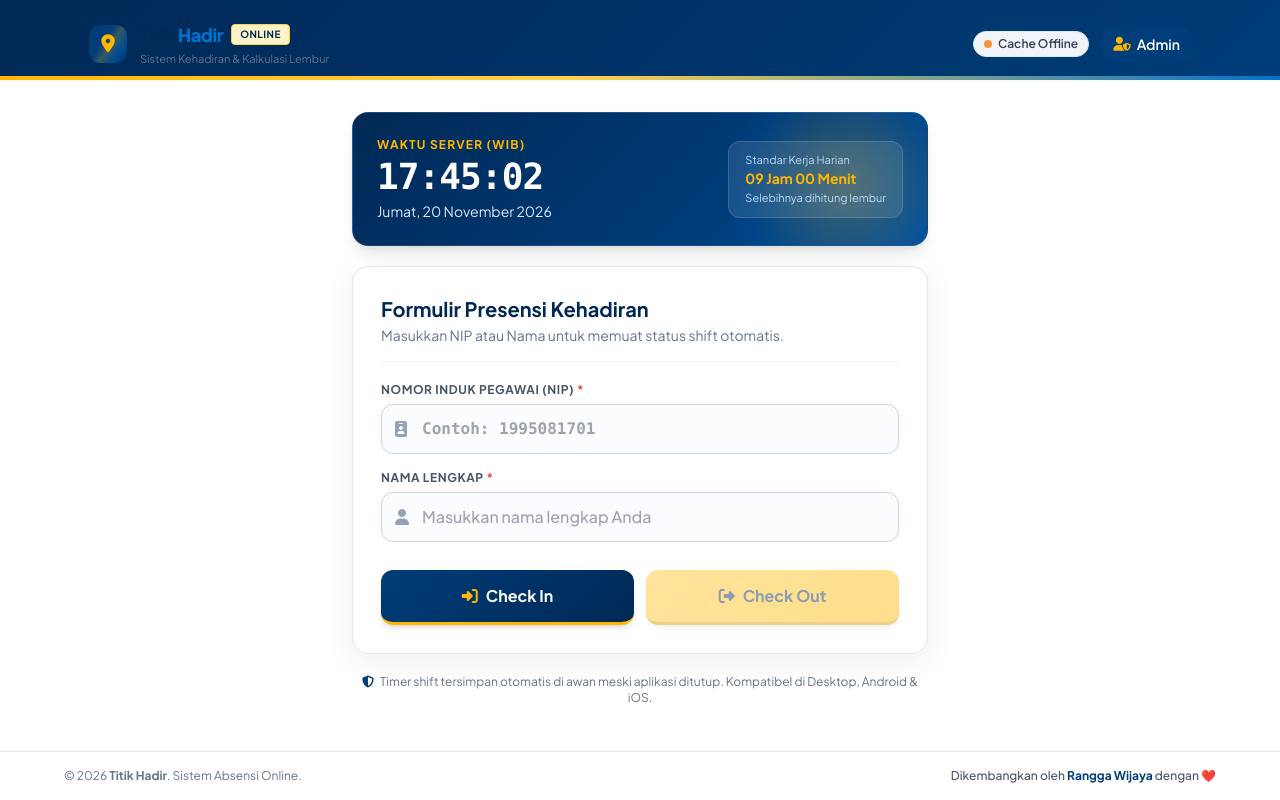
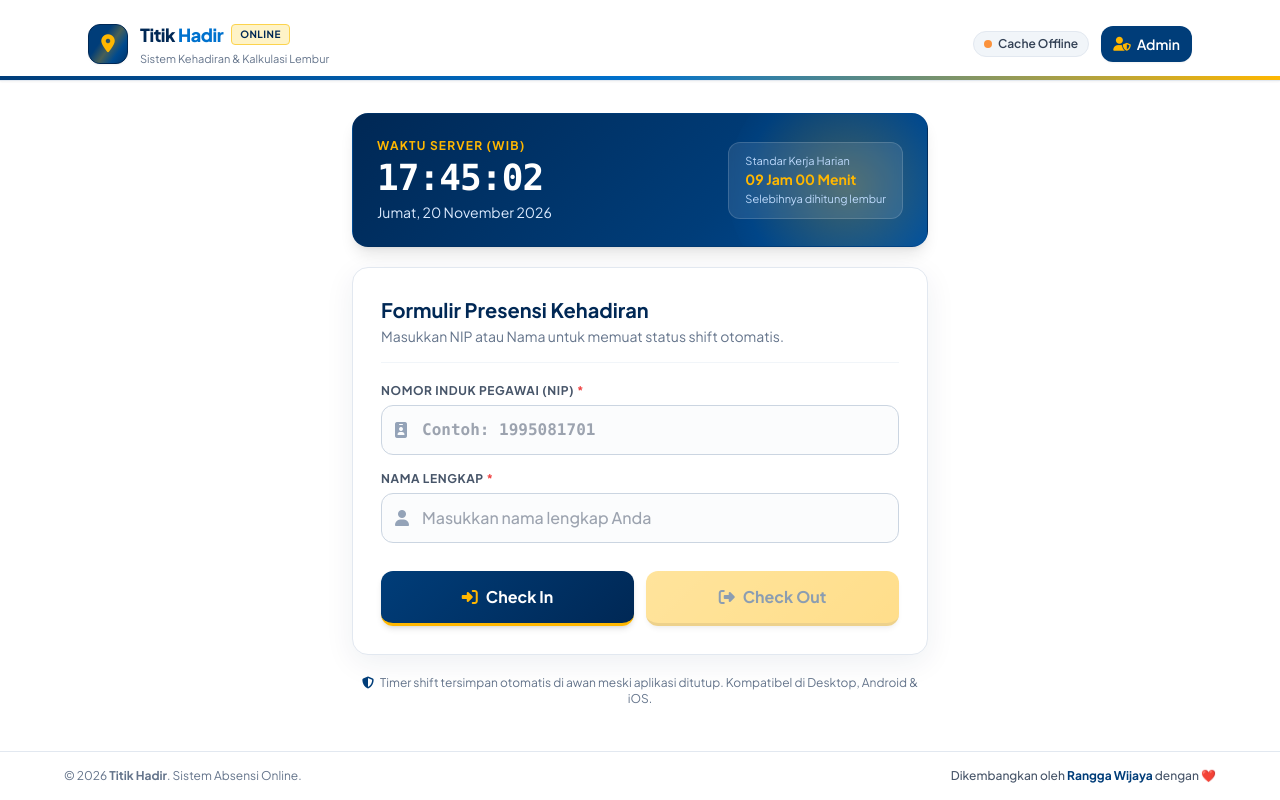
Before and after one commit to shotaid/online, a plain HTML site: page index.html in a window 1280 px wide. Drawn offline with nearby package versions, Linux system fonts and the light colour scheme; no server answers.

Commit message:
Update style.css

```diff
--- a/css/style.css
+++ b/css/style.css
@@ -1,5 +1,5 @@
 /* ==========================================================================
-   PresensiPro — Tema Korporat Bank Mandiri & Optimalisasi Mobile
+   Titik Hadir — Tema Korporat Bank Mandiri (Latar Putih Bersih)
    ========================================================================== */
 
 :root {
@@ -10,6 +10,7 @@
 }
 
 body {
+  background-color: #FFFFFF;
   font-family: 'Plus Jakarta Sans', -apple-system, BlinkMacSystemFont, sans-serif;
   padding-bottom: env(safe-area-inset-bottom);
   -webkit-tap-highlight-color: transparent;
@@ -19,27 +20,29 @@ body {
   font-family: 'JetBrains Mono', monospace;
 }
 
-/* Header Korporat */
+/* Header Putih Bersih dengan Aksen Pita Mandiri */
 .mandiri-header {
-  background: linear-gradient(135deg, var(--mandiri-deep) 0%, var(--mandiri-navy) 100%);
+  background: #FFFFFF;
+  color: var(--mandiri-deep);
   padding-top: max(12px, env(safe-area-inset-top));
+  border-bottom: 1px solid #E2E8F0;
 }
 
 .mandiri-ribbon-slash {
   position: absolute;
   inset: 0;
-  background: linear-gradient(125deg, transparent 40%, rgba(255, 183, 0, 0.22) 55%, rgba(0, 114, 206, 0.3) 75%, transparent 90%);
+  background: linear-gradient(125deg, transparent 35%, rgba(255, 183, 0, 0.28) 55%, rgba(0, 114, 206, 0.25) 75%, transparent 90%);
 }
 
 .mandiri-accent-bar {
   height: 4px;
-  background: linear-gradient(90deg, var(--mandiri-gold) 0%, #FFD24C 45%, var(--mandiri-sky) 100%);
+  background: linear-gradient(90deg, var(--mandiri-navy) 0%, var(--mandiri-sky) 50%, var(--mandiri-gold) 100%);
 }
 
-/* Kartu Jam Digital */
+/* Kartu Jam Digital Navy Mandiri (Kontras di atas Latar Putih) */
 .mandiri-clock-card {
   background: linear-gradient(135deg, var(--mandiri-deep) 0%, var(--mandiri-navy) 65%, #004E9A 100%);
-  border: 1px solid rgba(255, 255, 255, 0.12);
+  border: 1px solid rgba(0, 61, 121, 0.15);
 }
 
 .mandiri-wave-bg {
```
